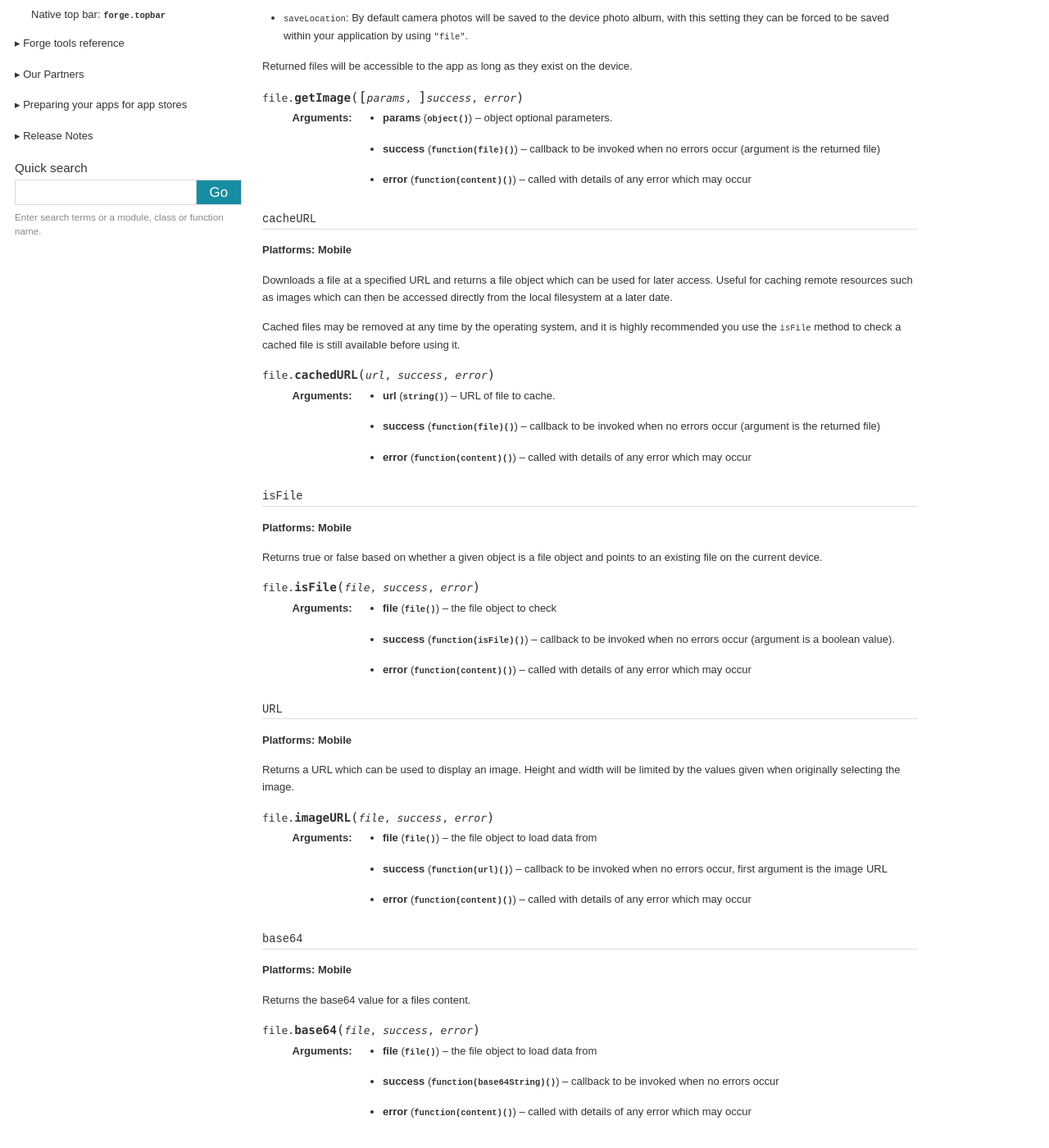
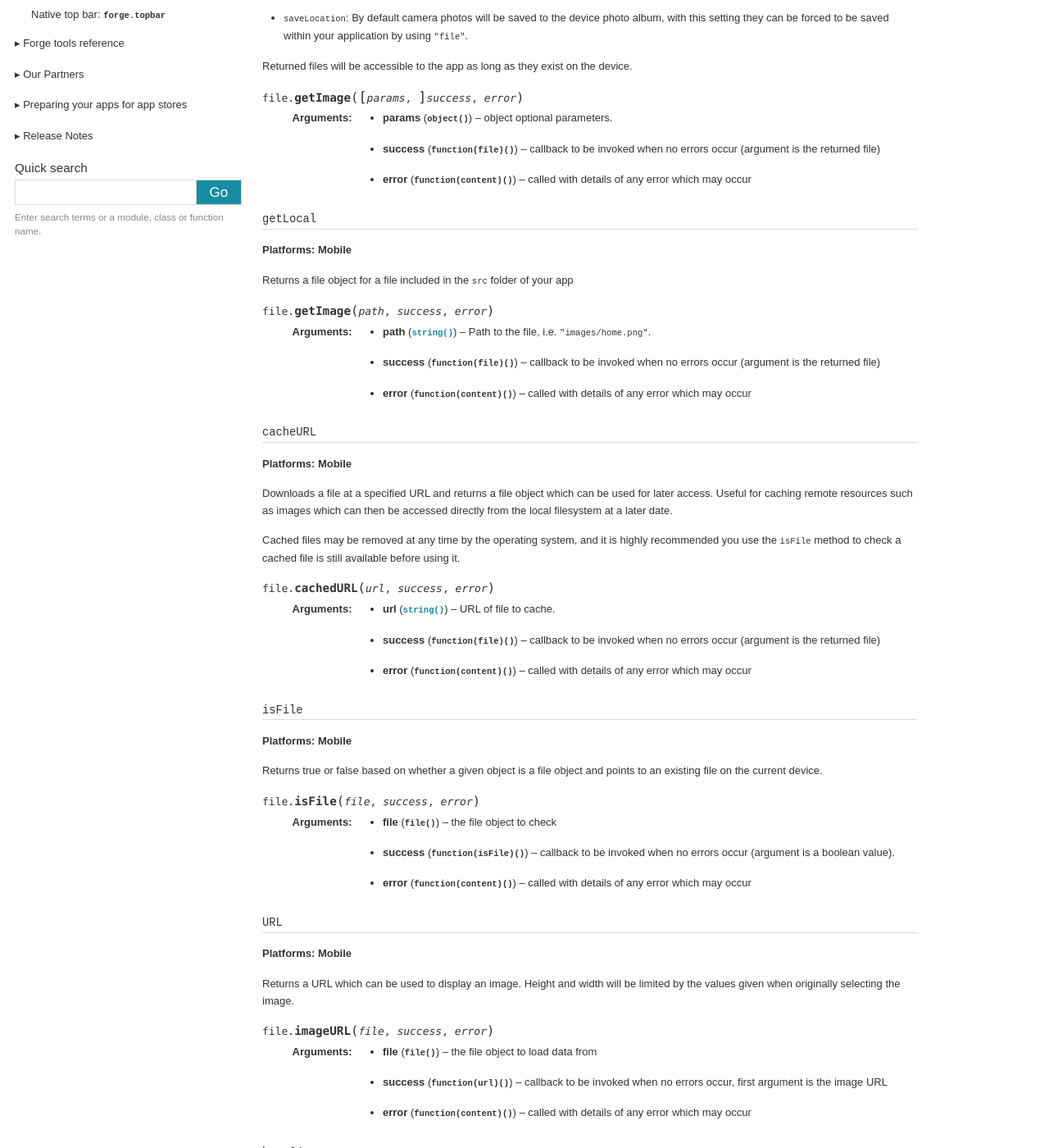
Before and after one commit to trigger-corp/Forge-Documentation, a Sphinx documentation site: the page built from source/api/file.rst, in a window 1280 px wide and 1400 px high, scrolled down 979 px. Shown: the whole window at 82% size. Built offline with Sphinx 7.4.7, drawn with Linux system fonts in a browser that asks for light colours; some web fonts are replaced; some of the changed text lies outside the part shown.

Commit message:
Update file API docs.

```diff
--- a/source/api/file.rst
+++ b/source/api/file.rst
@@ -40,6 +40,18 @@ Returned files will be accessible to the app as long as they exist on the device
 .. js:function:: file.getImage([params, ]success, error)
 
     :param object params: object optional parameters.
+    :param function(file) success: callback to be invoked when no errors occur (argument is the returned file)
+    :param function(content) error: called with details of any error which may occur
+
+``getLocal``
+~~~~~~~~~~~~~~~~~~~~~~~~~~~~~~~~~~~~~~~~~~~~~~~~~~~~~~~~~~~~~~~~~~~~~~~~~~~~~~~~
+**Platforms: Mobile**
+
+Returns a file object for a file included in the ``src`` folder of your app
+
+.. js:function:: file.getImage(path, success, error)
+
+    :param string path: Path to the file, i.e. ``"images/home.png"``.
     :param function(file) success: callback to be invoked when no errors occur (argument is the returned file)
     :param function(content) error: called with details of any error which may occur
 
@@ -93,6 +105,17 @@ Returns the base64 value for a files content.
     :param function(base64String) success: callback to be invoked when no errors occur
     :param function(content) error: called with details of any error which may occur
 
+``string``
+~~~~~~~~~~~~~~~~~~~~~~~~~~~~~~~~~~~~~~~~~~~~~~~~~~~~~~~~~~~~~~~~~~~~~~~~~~~~~~~~
+**Platforms: Mobile**
+
+Returns the string value for a files content.
+
+.. js:function:: file.string(file, success, error)
+
+    :param file file: the file object to load data from
+    :param function(string) success: callback to be invoked when no errors occur
+    :param function(content) error: called with details of any error which may occur
 ``remove``
 ~~~~~~~~~~
 **Platforms: Mobile**
```
